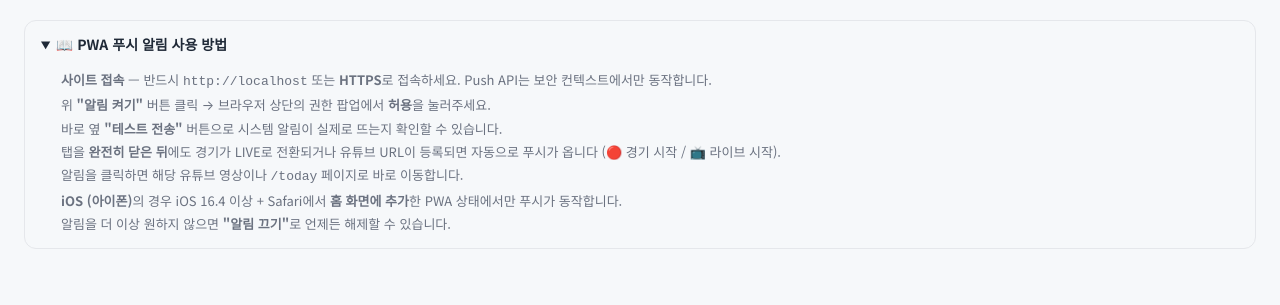
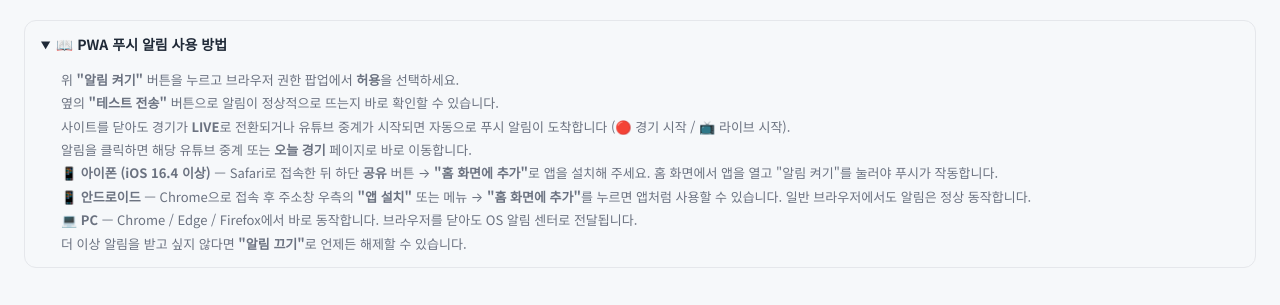
Before and after one commit to 081114ysm/School_Sportday, a Next.js app in the folder frontend/: page /notifications in a window 1280 px wide. Both pictures are taken after a click on the heading "📖 PWA 푸시 알림 사용 방법". Shown: the part 256-561 px from the top of the page. Built offline with nearby package versions, Linux system fonts and the light colour scheme; no server answers.

Commit message:
docs(notifications): PWA 푸시 안내를 사용자 친화적으로 재작성

```diff
--- a/frontend/src/app/notifications/page.tsx
+++ b/frontend/src/app/notifications/page.tsx
@@ -146,30 +146,39 @@ export default function NotificationsPage() {
           }}
         >
           <li>
-            <strong>사이트 접속</strong> — 반드시 <code>http://localhost</code> 또는{' '}
-            <strong>HTTPS</strong>로 접속하세요. Push API는 보안 컨텍스트에서만 동작합니다.
+            위 <strong>"알림 켜기"</strong> 버튼을 누르고 브라우저 권한 팝업에서{' '}
+            <strong>허용</strong>을 선택하세요.
           </li>
           <li>
-            위 <strong>"알림 켜기"</strong> 버튼 클릭 → 브라우저 상단의 권한 팝업에서{' '}
-            <strong>허용</strong>을 눌러주세요.
+            옆의 <strong>"테스트 전송"</strong> 버튼으로 알림이 정상적으로 뜨는지 바로
+            확인할 수 있습니다.
           </li>
           <li>
-            바로 옆 <strong>"테스트 전송"</strong> 버튼으로 시스템 알림이 실제로 뜨는지 확인할 수
-            있습니다.
+            사이트를 닫아도 경기가 <strong>LIVE</strong>로 전환되거나 유튜브 중계가
+            시작되면 자동으로 푸시 알림이 도착합니다 (🔴 경기 시작 / 📺 라이브 시작).
           </li>
           <li>
-            탭을 <strong>완전히 닫은 뒤</strong>에도 경기가 LIVE로 전환되거나 유튜브 URL이
-            등록되면 자동으로 푸시가 옵니다 (🔴 경기 시작 / 📺 라이브 시작).
+            알림을 클릭하면 해당 유튜브 중계 또는 <strong>오늘 경기</strong> 페이지로
+            바로 이동합니다.
           </li>
           <li>
-            알림을 클릭하면 해당 유튜브 영상이나 <code>/today</code> 페이지로 바로 이동합니다.
+            <strong>📱 아이폰 (iOS 16.4 이상)</strong> — Safari로 접속한 뒤 하단{' '}
+            <strong>공유</strong> 버튼 → <strong>"홈 화면에 추가"</strong>로 앱을 설치해
+            주세요. 홈 화면에서 앱을 열고 "알림 켜기"를 눌러야 푸시가 작동합니다.
           </li>
           <li>
-            <strong>iOS (아이폰)</strong>의 경우 iOS 16.4 이상 + Safari에서{' '}
-            <strong>홈 화면에 추가</strong>한 PWA 상태에서만 푸시가 동작합니다.
+            <strong>📱 안드로이드</strong> — Chrome으로 접속 후 주소창 우측의{' '}
+            <strong>"앱 설치"</strong> 또는 메뉴 → <strong>"홈 화면에 추가"</strong>를
+            누르면 앱처럼 사용할 수 있습니다. 일반 브라우저에서도 알림은 정상
+            동작합니다.
           </li>
           <li>
-            알림을 더 이상 원하지 않으면 <strong>"알림 끄기"</strong>로 언제든 해제할 수 있습니다.
+            <strong>💻 PC</strong> — Chrome / Edge / Firefox에서 바로 동작합니다. 브라우저를
+            닫아도 OS 알림 센터로 전달됩니다.
+          </li>
+          <li>
+            더 이상 알림을 받고 싶지 않다면 <strong>"알림 끄기"</strong>로 언제든 해제할
+            수 있습니다.
           </li>
         </ol>
       </details>
```
